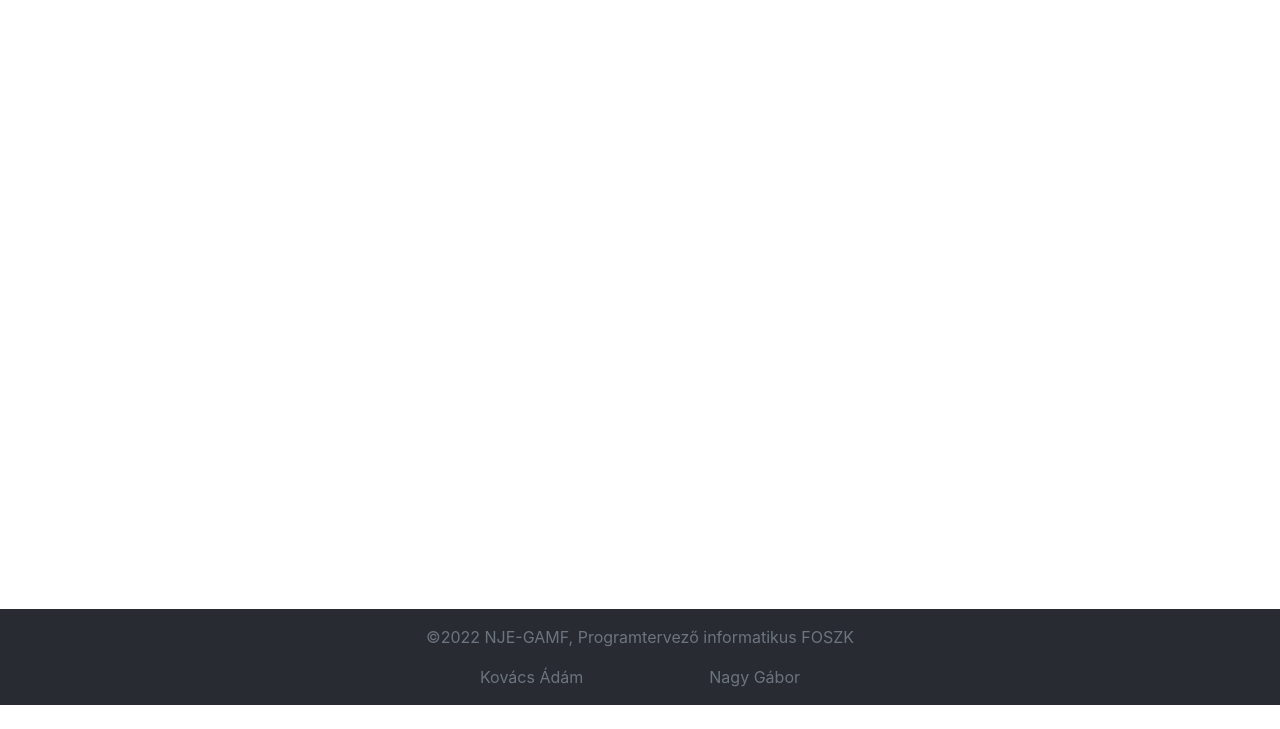
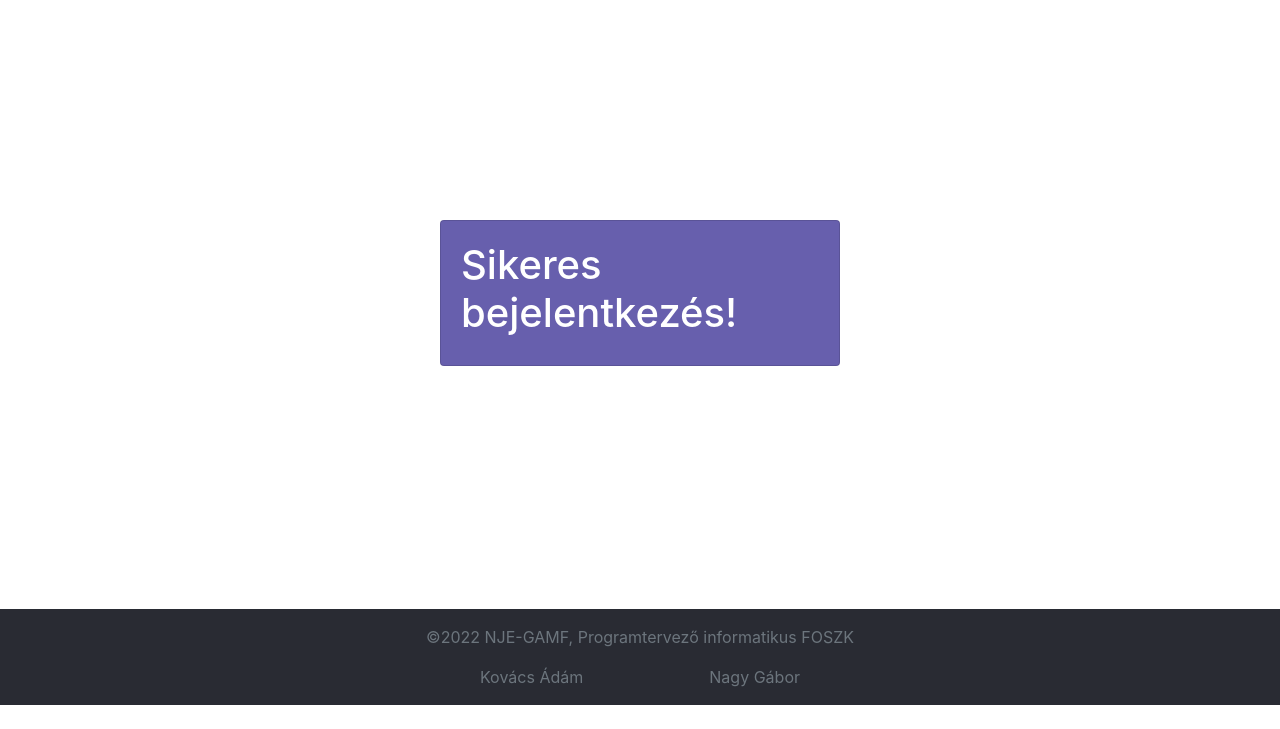
Before and after one commit to bigbugsteve/allatmentok, a PHP site: page /index.php?page=loggedIn in a window 1280 px wide. Shown: the part 71-800 px from the top of the page. Run offline with PHP 8.4, Linux system fonts and the light colour scheme; some libraries are stand-ins or nearby versions.

Commit message:
loggedin.php update

```diff
--- a/src/pages/loggedIn.php
+++ b/src/pages/loggedIn.php
@@ -1,27 +1,7 @@
-<?php
-// echo 'anyad';
-// if(isset($_POST['felhasznalo']) && isset($_POST['jelszo'])) {
-//     try {
-//         // Kapcsolódás
-//         $dbh = new PDO('mysql:host=localhost;dbname=gyakorlat7', 'root', '',
-//                         array(PDO::ATTR_ERRMODE=>PDO::ERRMODE_EXCEPTION));
-//         $dbh->query('SET NAMES utf8 COLLATE utf8_hungarian_ci');
-
-//         // Felhsználó keresése
-//         $sqlSelect = "select id, csaladi_nev, uto_nev from felhasznalok where bejelentkezes = :bejelentkezes and jelszo = sha1(:jelszo)";
-//         $sth = $dbh->prepare($sqlSelect);
-//         $sth->execute(array(':bejelentkezes' => $_POST['felhasznalo'], ':jelszo' => $_POST['jelszo']));
-//         $row = $sth->fetch(PDO::FETCH_ASSOC);
-//         if($row) {
-//             $_SESSION['csn'] = $row['csaladi_nev']; $_SESSION['un'] = $row['uto_nev']; $_SESSION['login'] = $_POST['felhasznalo'];
-//         }
-//     }
-//     catch (PDOException $e) {
-//         $errormessage = "Hiba: ".$e->getMessage();
-//     }
-//     echo $row;
-// }
-// else {
-//     header("Location: .");
-// }
-?>
+<div class="global-container">
+    <div class="card login-form bg-purple text-white">
+        <div class="card-body">
+            <h1>Sikeres bejelentkezés!</h1>
+        </div>
+    </div>
+</div>
```
